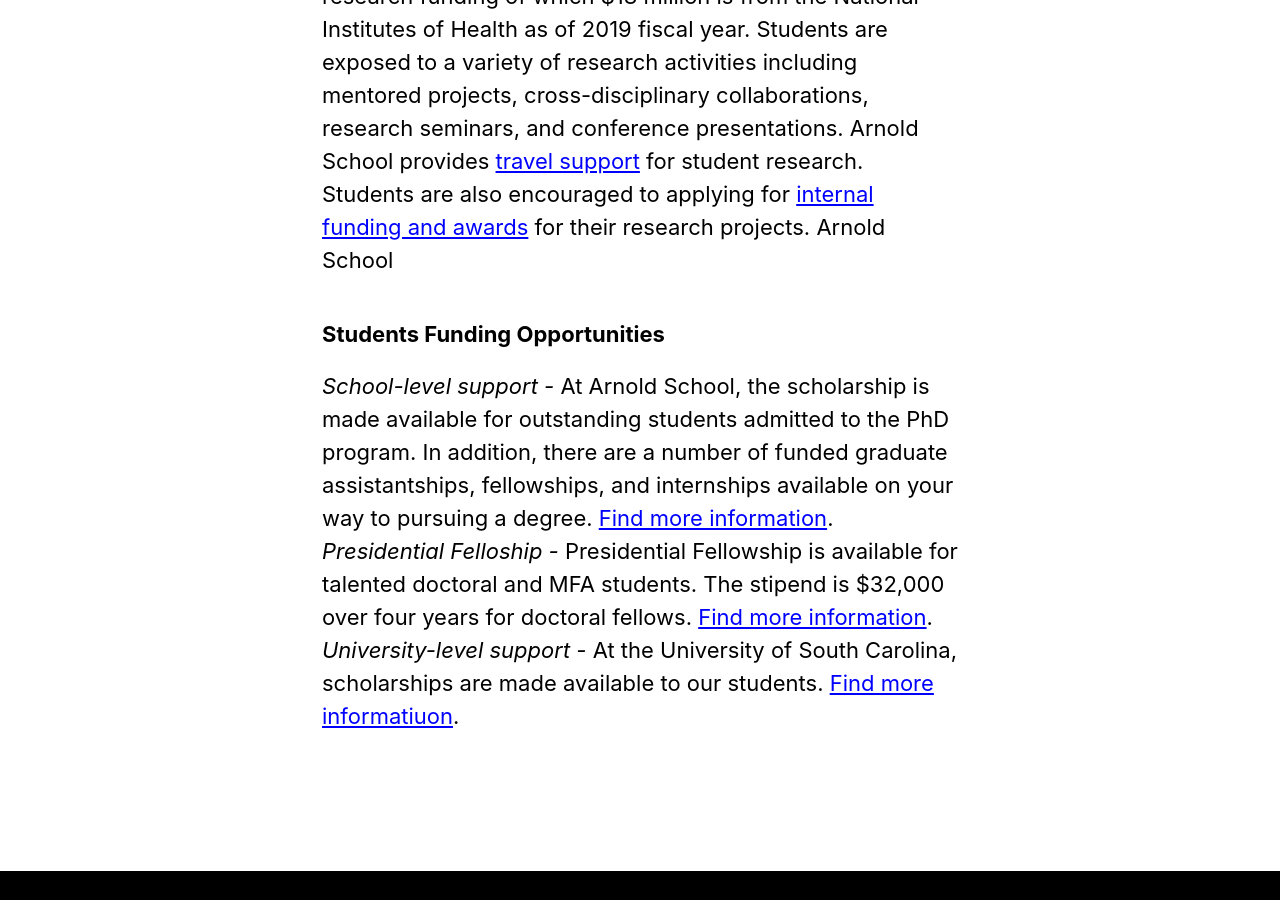
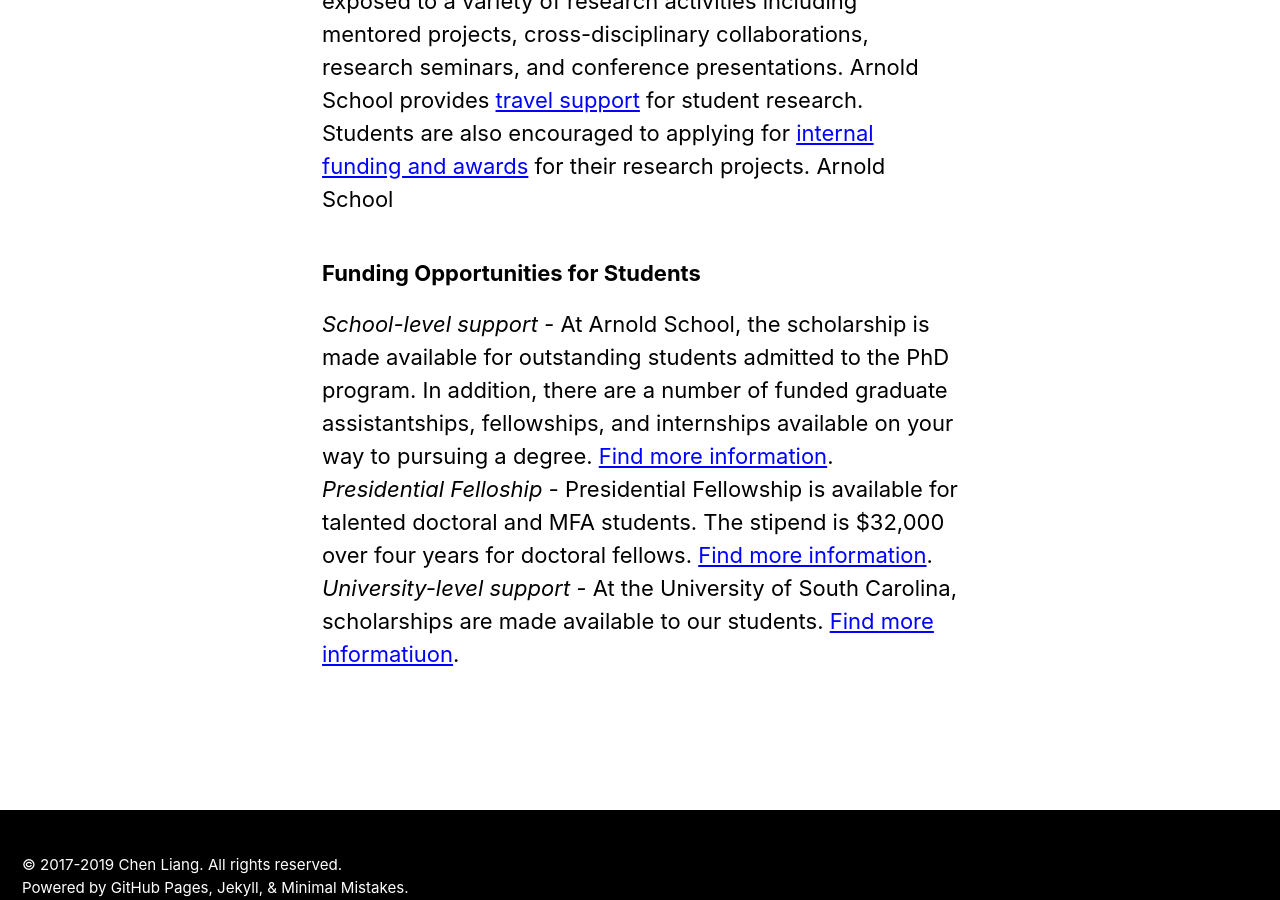
Before and after one commit to nehcgnail/nehcgnail.github.io, a Jekyll site: the page built from _pages/prospective_students.md, in a window 1280 px wide and 900 px high, scrolled down 3001 px. Built offline with Jekyll 4.4.1, drawn with Linux system fonts in a browser that asks for light colours; cached includes are drawn as plain includes; nearby versions of some CDN libraries; some of the changed text lies outside the part shown.

Commit message:
prospective students

```diff
--- a/_pages/prospective_students.md
+++ b/_pages/prospective_students.md
@@ -44,7 +42,7 @@
 ### Research Environment<br/>
 Arnold School of Public Health is home to $38.2 million in funding from external sponsors, including $32.7 million of research funding of which $18 million is from the National Institutes of Health as of 2019 fiscal year. Students are exposed to a variety of research activities including mentored projects, cross-disciplinary collaborations, research seminars, and conference presentations. Arnold School provides [travel support](https://www.sc.edu/study/colleges_schools/public_health/internal/current_students/student_travel_funding/index.php) for student research. Students are also encouraged to applying for [internal funding and awards](https://sc.edu/about/offices_and_divisions/research/internal_funding_awards/students/) for their research projects. Arnold School
 
-### Students Funding Opportunities<br/>
+### Funding Opportunities for Students<br/>
 *School-level support -* At Arnold School, the scholarship is made available for outstanding students admitted to the PhD program. In addition, there are a number of funded graduate assistantships, fellowships, and internships available on your way to pursuing a degree. [Find more information](https://www.sc.edu/study/colleges_schools/public_health/apply/graduate_applicants/finanancial_information/index.php).<br/>
 *Presidential Felloship -* Presidential Fellowship is available for talented doctoral and MFA students. The stipend is $32,000 over four years for doctoral fellows. [Find more information](https://www.sc.edu/study/colleges_schools/graduate_school/opportunities_support/scholarly_initiatives/presidential-fellowship/index.php).<br/>
 *University-level support -* At the University of South Carolina, scholarships are made available to our students. [Find more informatiuon](https://sc.edu/about/offices_and_divisions/financial_aid/scholarships/index.php).<br/>
```
Also changed, not shown: other parts of _pages/prospective_students.md (+0 -2 lines).
